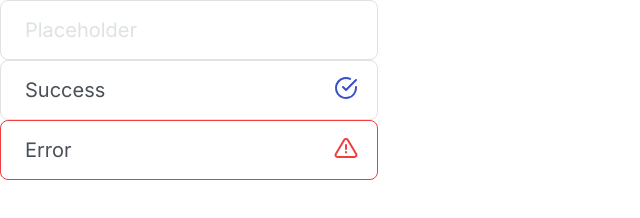
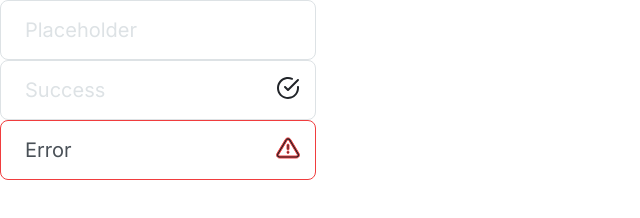
Before and after one commit to js-tasks-ru/htmlcss-20240216_akoesnikova, a website: page 07-lection5/04-input/index.html in a window 1280 px wide. Shown: the whole page, without its empty margins (0-640 px from the left). Drawn offline with Linux system fonts and the light colour scheme.

Commit message:
changes from review

```diff
--- a/07-lection5/04-input/index.html
+++ b/07-lection5/04-input/index.html
@@ -6,34 +6,24 @@
         <link rel="stylesheet" href="./input.css">
     </head>
     <body>
-        <div>
-            <label class="inputText">
+        <div class="inputText">
             <input class="inputText__text" type="text" placeholder="Placeholder">
-            </label>
         </div>
-        <div>
-            <label class="inputText">
+        <div class="inputText inputText_succes">
             <div class="inputText__wrap">
-                    <input class="inputText__text inputText__text_success" type="text" placeholder="Success">
-                    <svg width="24" height="24" class="inputText__icon" viewBox="0 0 24 24" fill="none" xmlns="http://www.w3.org/2000/svg">
-                      <path d="M22 11.08V12C21.9988 14.1564 21.3005 16.2547 20.0093 17.9818C18.7182 19.709 16.9033 20.9725 14.8354 21.5839C12.7674 22.1953 10.5573 22.1219 8.53447 21.3746C6.51168 20.6273 4.78465 19.2461 3.61096 17.4371C2.43727 15.628 1.87979 13.4881 2.02168 11.3363C2.16356 9.18457 2.99721 7.13633 4.39828 5.49707C5.79935 3.85782 7.69279 2.71538 9.79619 2.24015C11.8996 1.76491 14.1003 1.98234 16.07 2.86" stroke="#374FC7" stroke-width="2" stroke-linecap="round" stroke-linejoin="round"/>
-                      <path d="M22 4L12 14.01L9 11.01" stroke="#374FC7" stroke-width="2" stroke-linecap="round" stroke-linejoin="round"/>
+                <input class="inputText__text" type="text" placeholder="Success">
+                <svg class="inputText__icon">
+                    <use href="../../assets/images/sprite.svg#success"></use>
                 </svg>
             </div>
-            </label>
         </div>
-        <div>
-            <label class="inputText">
+        <div class="inputText inputText_invalid">
             <div class="inputText__wrap">
-                    <input class="inputText__text inputText__text_invalid" type="text" placeholder="Error">
-                    <svg width="24" height="24" class="inputText__icon inputText__icon_invalid" viewBox="0 0 24 24" fill="none" xmlns="http://www.w3.org/2000/svg">
-                        <path d="M10.29 3.86001L1.82 18C1.64537 18.3024 1.55296 18.6453 1.55199 18.9945C1.55101 19.3437 1.64149 19.6871 1.81442 19.9905C1.98736 20.2939 2.23672 20.5468 2.53771 20.7239C2.83869 20.901 3.1808 20.9962 3.53 21H20.47C20.8192 20.9962 21.1613 20.901 21.4623 20.7239C21.7633 20.5468 22.0126 20.2939 22.1856 19.9905C22.3585 19.6871 22.449 19.3437 22.448 18.9945C22.447 18.6453 22.3546 18.3024 22.18 18L13.71 3.86001C13.5317 3.56611 13.2807 3.32313 12.9812 3.15449C12.6817 2.98585 12.3437 2.89726 12 2.89726C11.6563 2.89726 11.3183 2.98585 11.0188 3.15449C10.7193 3.32313 10.4683 3.56611 10.29 3.86001V3.86001Z" stroke="#F03D3E" stroke-width="2" stroke-linecap="round" stroke-linejoin="round"/>
-                        <path d="M12 9V13" stroke="#F03D3E" stroke-width="2" stroke-linecap="round" stroke-linejoin="round"/>
-                        <path d="M12 16V16.5" stroke="#F03D3E" stroke-width="2" stroke-linecap="round" stroke-linejoin="round"/>
+                <input class="inputText__text" type="text" placeholder="Error">
+                <svg class="inputText__icon">
+                    <use href="../../assets/images/sprite.svg#error"></use>
                 </svg>
-
             </div>
-            </label>
         </div>
     </body>
 </html>
--- a/07-lection5/04-input/input.css
+++ b/07-lection5/04-input/input.css
@@ -1,5 +1,8 @@
+.inputText {
+    display: flex;
+    max-width: 350px;
+}
 .inputText__text {
-    width: 350px;
     height: 56px;
     border: 1px solid var(--grey-2);
     border-radius: 8px;
@@ -20,30 +23,38 @@
     outline-color: #4263EB;
 }
 
-.inputText__text_success::placeholder {
+.inputText_success .inputText__text::placeholder {
     color: var(--grey-4);
 }
 
 .inputText__wrap {
     position: relative;
-    width: 350px;
 }
 
 .inputText__icon {
+    width: 24px;
+    height: 24px;
     position: absolute;
-    left: 334px;
+    right: 16px;
     top: 16px;
 }
 
-.inputText__text_invalid {
+.inputText_success .inputText__icon {
+    stroke: #374FC7;
+}
+
+.inputText_invalid .inputText__text {
     border-color: #F03D3E;
 }
 
-.inputText__text_invalid:focus {
-    border: 0;
+.inputText_invalid .inputText__text:focus {
     outline-color: #F03D3E;
 }
 
-.inputText__text_invalid::placeholder {
+.inputText_invalid .inputText__icon {
+    stroke: #F03D3E;
+}
+
+.inputText_invalid .inputText__text::placeholder {
     color: var(--grey-4);
 }
```
Lines whose indentation alone changed are shown as unchanged.
